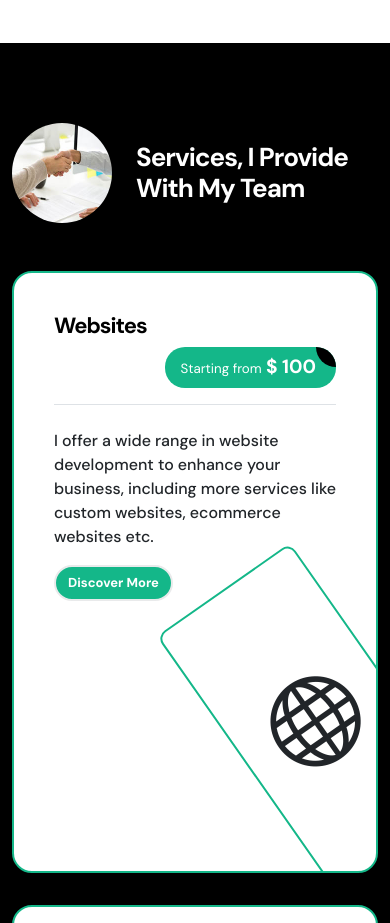
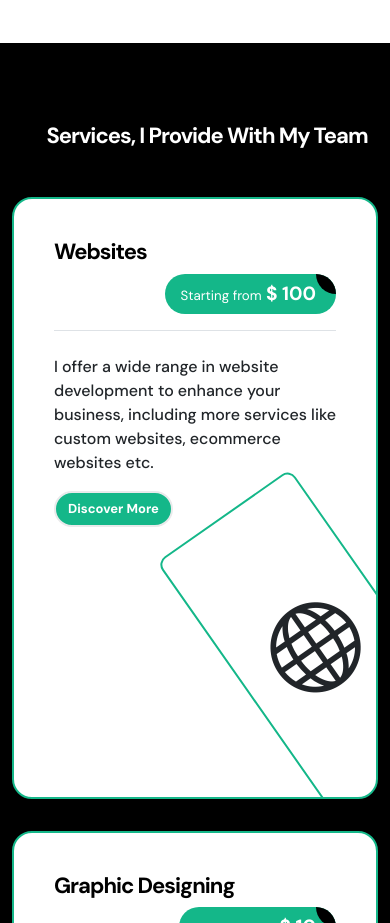
Before and after one commit to CreativeKashifQ/portfolio, a plain HTML site: page index.html in a window 390 px wide. Shown: the part 3120-4043 px from the top of the page. Drawn offline with Linux system fonts and the light colour scheme.

Commit message:
text updated

```diff
--- a/index.html
+++ b/index.html
@@ -393,9 +393,10 @@
                     <div class="col-lg-10 col-12 mx-auto">
                         <div class="section-title-wrap d-flex justify-content-center align-items-center mb-5">
                             <img src="resources/images/handshake-man-woman-after-signing-business-contract-closeup.jpg"
-                                class="service-avatar-image img-fluid" alt="">
+                                class="service-avatar-image img-fluid d-none d-lg-block" alt="">
 
-                            <h3 class=" ms-4 mb-0 text-white">Services, I Provide With My Team</h3>
+                            <h3 class=" ms-4 mb-0 text-white d-none d-lg-block">Services, I Provide With My Team</h3>
+                            <h4 class=" ms-4 mb-0 text-white d-block d-lg-none">Services, I Provide With My Team</h4>
                         </div>
 
                         <div class="row pt-lg-5">
```
